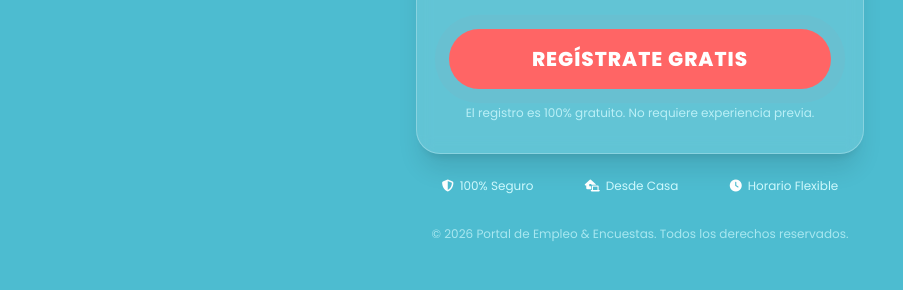
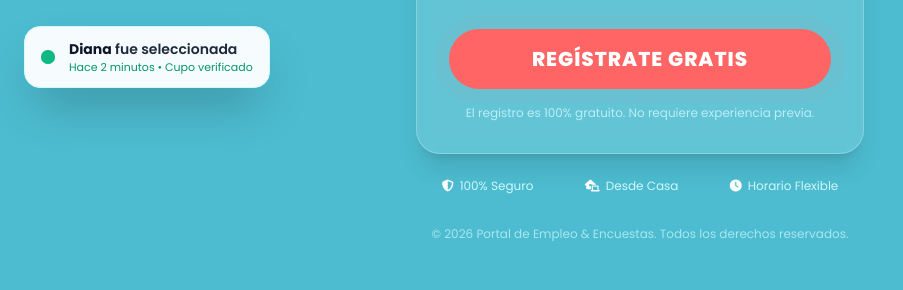
Before and after one commit to sebassegura0310-cmyk/survey, a plain HTML site: page index.html in a window 1280 px wide. Shown: the part 696-986 px from the top of the page, without its empty margins (0-903 px from the left). Drawn offline with nearby package versions, Linux system fonts and the light colour scheme.

Commit message:
Actualizar index.html

```diff
--- a/index.html
+++ b/index.html
@@ -66,14 +66,24 @@
         box-shadow: 0 0 0 0 rgba(255, 101, 101, 0);
       }
     }
+
+    /* Animaciones para la notificación flotante */
+    .toast-enter {
+      transform: translateY(0) scale(1);
+      opacity: 1;
+    }
+    .toast-exit {
+      transform: translateY(20px) scale(0.95);
+      opacity: 0;
+    }
   </style>
 </head>
-<body class="min-h-screen flex flex-col justify-between items-center px-4 py-4 md:py-8">
+<body class="min-h-screen flex flex-col justify-between items-center px-4 py-4 md:py-8 relative">
 
   <!-- Encabezado / Logo Estilo SurveyLama -->
   <header class="w-full max-w-md flex justify-between items-center py-2 px-2">
     <div class="flex items-center gap-3">
-      <!-- Icono de Mascota / Llama -->
+      <!-- Icono de Mascota / Caja -->
       <div class="w-12 h-12 bg-white rounded-full flex items-center justify-center shadow-md overflow-hidden p-1 border-2 border-white">
         <div class="w-full h-full rounded-full bg-red-100 flex items-center justify-center text-brandCoral text-2xl font-bold">
           📦
@@ -101,7 +111,7 @@
         ¡Trabaja desde casa y gana hasta 4,000 MX$ por semana!
       </h1>
       <p class="text-base md:text-lg text-cyan-50 font-medium leading-relaxed">
-        Organiza y empaca productos como cosmeticos, juguetes y accesorios. nosotros te los llevamos y los recogemos cuando estén listos.</strong>.
+        Organiza y empaca productos como cosméticos, juguetes y accesorios. Nosotros te los llevamos y los recogemos cuando estén listos.
       </p>
     </div>
 
@@ -139,7 +149,6 @@
 
       <!-- BOTÓN ÚNICO DE REGISTRO (COLOR CORAL) -->
       <div class="space-y-4">
-        <!-- Reemplaza el atributo href por tu enlace real de la oferta de SurveyLama -->
         <a href="https://o.uvixs.com//tr?offer_id=36&aff_id=14" target="_blank" rel="noopener noreferrer"
            class="btn-pill pulse-animation w-full block bg-brandCoral hover:bg-brandCoralHover text-white font-extrabold text-lg md:text-xl py-4 px-6 uppercase tracking-wider text-center transition">
           REGÍSTRATE GRATIS
@@ -168,9 +177,77 @@
   </main>
 
   <!-- Pie de página -->
-  <footer class="w-full max-w-md text-center text-xs text-cyan-100/70 py-4">
+  <footer class="w-full max-w-md text-center text-xs text-cyan-100/70 py-4 pb-16 md:pb-4">
     <p>© 2026 Portal de Empleo & Encuestas. Todos los derechos reservados.</p>
   </footer>
 
+  <!-- NOTIFICACIÓN FLOTANTE (PRUEBA SOCIAL) -->
+  <div id="live-notification"
+       class="fixed bottom-4 left-4 right-4 md:left-6 md:right-auto md:max-w-sm z-50 bg-white/95 backdrop-blur-md text-slate-800 px-4 py-3 rounded-2xl shadow-2xl border border-cyan-100 flex items-center gap-3.5 transition-all duration-500 ease-out toast-exit pointer-events-none">
+
+    <!-- Punto Verde Parpadeante Estilo Radar -->
+    <div class="relative flex h-3.5 w-3.5 shrink-0">
+      <span class="animate-ping absolute inline-flex h-full w-full rounded-full bg-emerald-400 opacity-75"></span>
+      <span class="relative inline-flex rounded-full h-3.5 w-3.5 bg-emerald-500"></span>
+    </div>
+
+    <!-- Texto Dinámico -->
+    <div class="text-left leading-tight">
+      <p id="notif-text" class="text-xs md:text-sm font-semibold text-slate-800">
+        Diana fue seleccionada
+      </p>
+      <p id="notif-time" class="text-[11px] font-medium text-emerald-600 mt-0.5">
+        Hace 2 minutos • Cupo verificado
+      </p>
+    </div>
+  </div>
+
+  <!-- Script de rotación de notificaciones -->
+  <script>
+    const notificaciones = [
+      { nombre: "Diana", tiempo: "Hace 2 minutos" },
+      { nombre: "Carlos M.", tiempo: "Hace 4 minutos" },
+      { nombre: "Valeria G.", tiempo: "Hace 1 minuto" },
+      { nombre: "Sofía R.", tiempo: "Hace 6 minutos" },
+      { nombre: "Alejandro T.", tiempo: "Hace 3 minutos" },
+      { nombre: "Fernanda L.", tiempo: "Hace 8 minutos" },
+      { nombre: "Luis H.", tiempo: "Hace 5 minutos" },
+      { nombre: "Mariana P.", tiempo: "Hace 2 minutos" }
+    ];
+
+    let indiceActual = 0;
+    const toast = document.getElementById('live-notification');
+    const notifText = document.getElementById('notif-text');
+    const notifTime = document.getElementById('notif-time');
+
+    function mostrarNotificacion() {
+      const persona = notificaciones[indiceActual];
+
+      // Actualizar textos
+      notifText.innerHTML = `<span class="font-bold text-slate-900">${persona.nombre}</span> fue seleccionada`;
+      notifTime.textContent = `${persona.tiempo} • Cupo verificado`;
+
+      // Animación de entrada
+      toast.classList.remove('toast-exit');
+      toast.classList.add('toast-enter');
+
+      // Ocultar después de 4.5 segundos
+      setTimeout(() => {
+        toast.classList.remove('toast-enter');
+        toast.classList.add('toast-exit');
+      }, 4500);
+
+      // Avanzar al siguiente nombre
+      indiceActual = (indiceActual + 1) % notificaciones.length;
+    }
+
+    // Mostrar la primera notificación 1.5 segundos después de abrir la página
+    setTimeout(() => {
+      mostrarNotificacion();
+      // Repetir cada 7 segundos
+      setInterval(mostrarNotificacion, 7000);
+    }, 1500);
+  </script>
+
 </body>
-  </html>
+</html>
```
